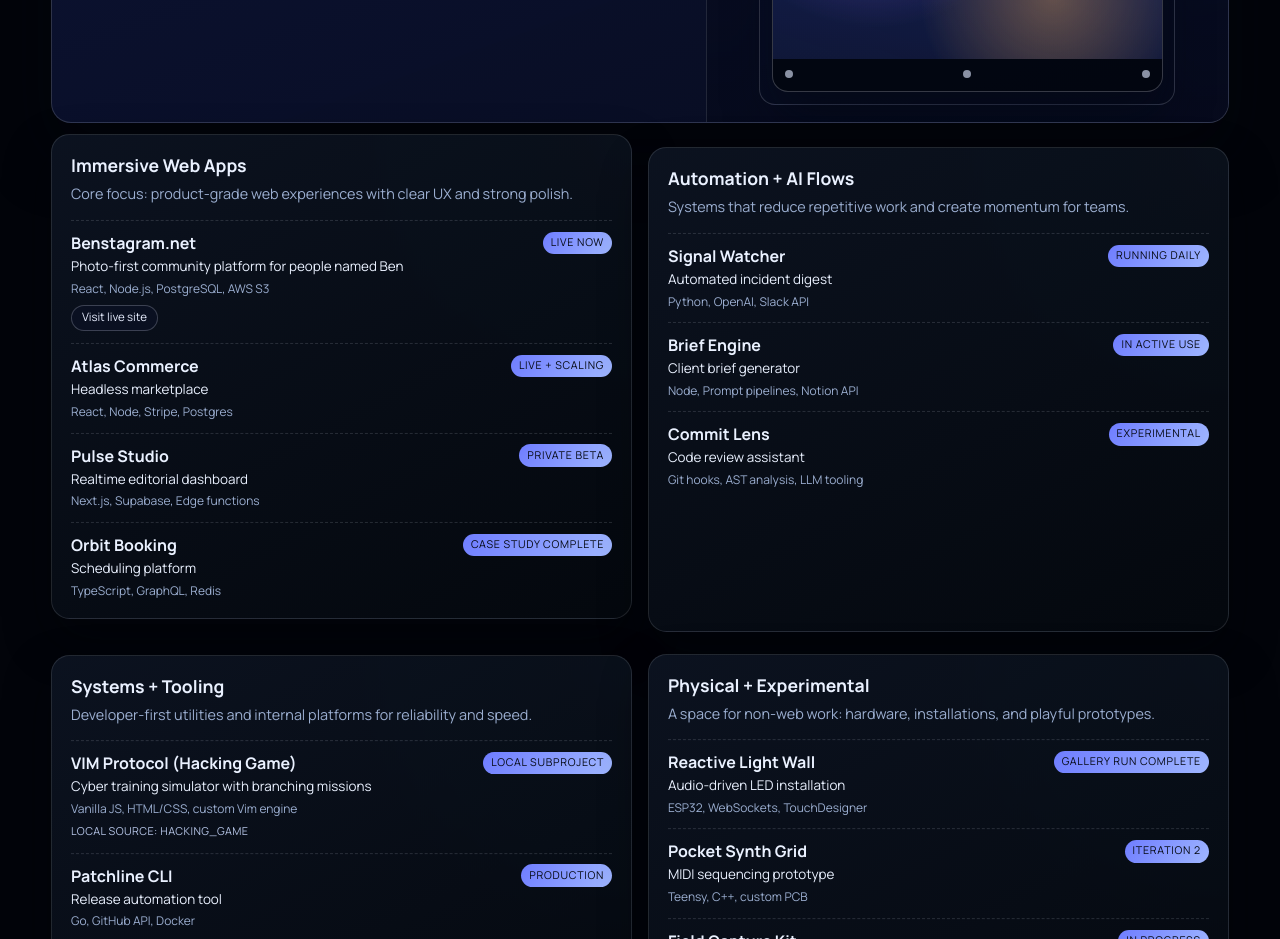
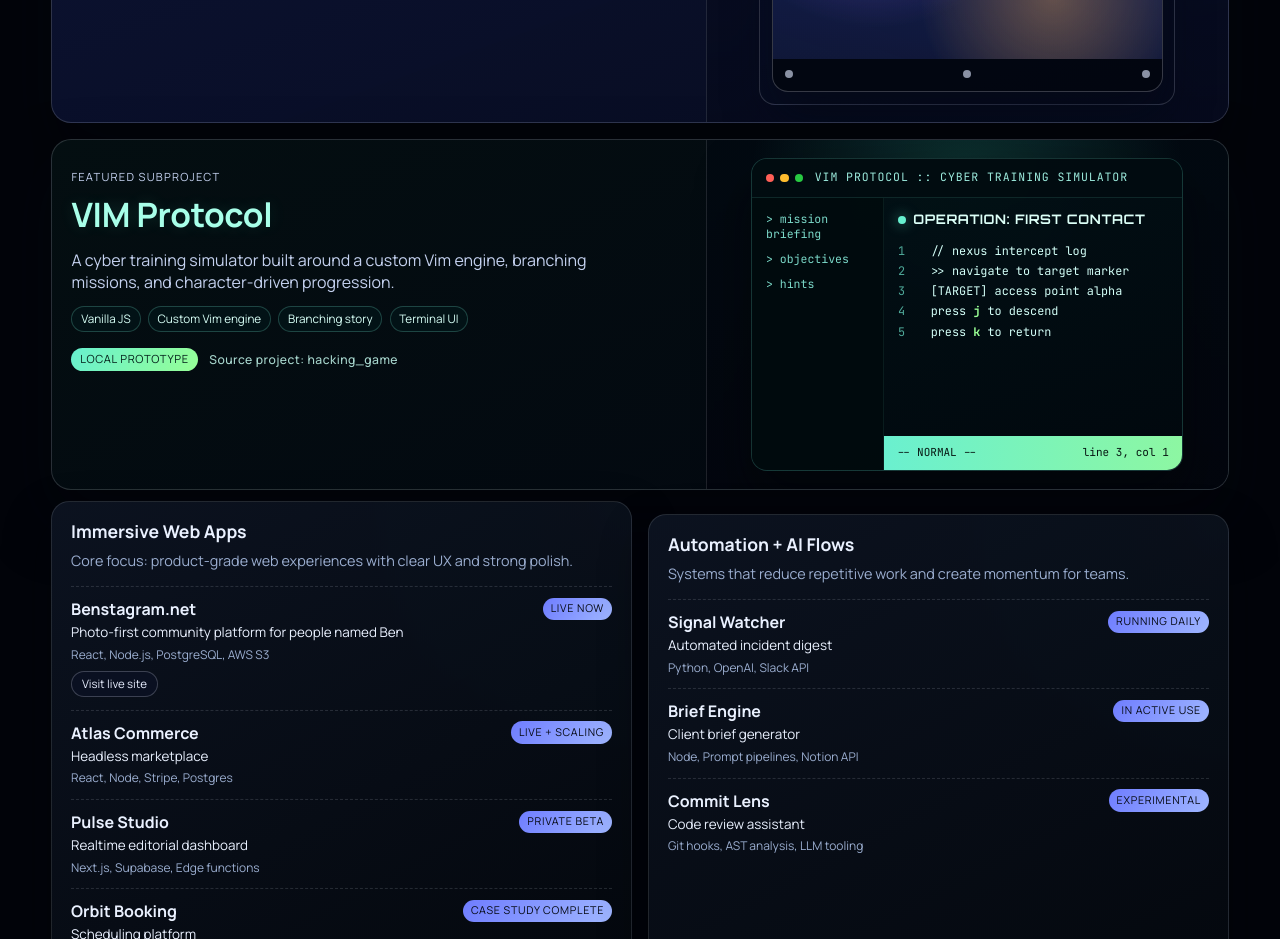
Before and after one commit to nkweeks/coding-around, a React (Vite) app: page / in a window 1280 px wide. Shown: the part 2080-3019 px from the top of the page. Built offline with nearby package versions, Linux system fonts and the light colour scheme.

Commit message:
Add featured VIM Protocol section

```diff
--- a/src/App.css
+++ b/src/App.css
@@ -484,8 +484,20 @@
   overflow: hidden;
 }
 
+.featured-project-card-vim {
+  background:
+    linear-gradient(155deg, rgba(4, 15, 18, 0.94), rgba(3, 8, 17, 0.96)),
+    radial-gradient(circle at 100% 0%, rgba(0, 244, 196, 0.18), transparent 40%);
+}
+
 .featured-project-copy {
   padding: 1.2rem;
+}
+
+.featured-project-copy-vim h3 {
+  font-family: var(--cyber-font);
+  color: #a8ffe9;
+  text-shadow: 0 0 1rem rgba(84, 255, 208, 0.14);
 }
 
 .featured-project-kicker {
@@ -494,6 +506,10 @@
   letter-spacing: 0.11em;
   color: #a7b9e6;
   font-size: 0.7rem;
+}
+
+.featured-project-kicker-vim {
+  color: #7cecd7;
 }
 
 .featured-project-copy h3 {
@@ -525,6 +541,12 @@
   background: rgba(10, 15, 39, 0.56);
 }
 
+.featured-project-tags-vim span {
+  border-color: rgba(128, 248, 223, 0.22);
+  color: #d7fff6;
+  background: rgba(2, 24, 27, 0.62);
+}
+
 .featured-project-actions {
   margin-top: 1rem;
   display: flex;
@@ -554,6 +576,18 @@
   background: rgba(9, 15, 38, 0.42);
 }
 
+.featured-project-actions-vim span {
+  color: #05231c;
+  background: linear-gradient(120deg, #67f0cf, #97ff96);
+}
+
+.featured-project-actions-vim strong {
+  font-size: 0.76rem;
+  letter-spacing: 0.04em;
+  color: #a9d8cf;
+  font-weight: 500;
+}
+
 .featured-project-visual {
   position: relative;
   min-height: 17rem;
@@ -565,6 +599,12 @@
   background:
     radial-gradient(circle at 52% 12%, rgba(143, 163, 255, 0.38), transparent 58%),
     linear-gradient(175deg, rgba(8, 13, 34, 0.52), rgba(6, 10, 28, 0.88));
+}
+
+.featured-project-visual-vim {
+  background:
+    radial-gradient(circle at 50% 12%, rgba(61, 255, 207, 0.16), transparent 54%),
+    linear-gradient(175deg, rgba(3, 10, 18, 0.78), rgba(3, 6, 14, 0.96));
 }
 
 .ben-preview-shell {
@@ -666,6 +706,137 @@
   height: 0.5rem;
   border-radius: 999px;
   background: rgba(222, 231, 255, 0.62);
+}
+
+.vim-preview-shell {
+  width: min(27rem, 100%);
+  border-radius: 1rem;
+  border: 1px solid rgba(112, 242, 214, 0.18);
+  overflow: hidden;
+  background:
+    linear-gradient(160deg, rgba(2, 17, 22, 0.96), rgba(1, 8, 14, 0.98)),
+    radial-gradient(circle at 50% 0%, rgba(0, 255, 194, 0.1), transparent 42%);
+  box-shadow: 0 1.6rem 3.2rem rgba(2, 6, 8, 0.56);
+}
+
+.vim-preview-topbar {
+  display: flex;
+  align-items: center;
+  gap: 0.38rem;
+  padding: 0.72rem 0.85rem;
+  border-bottom: 1px solid rgba(111, 237, 211, 0.12);
+  background: rgba(2, 12, 16, 0.9);
+}
+
+.vim-preview-topbar p {
+  margin: 0 0 0 0.35rem;
+  font-family: var(--terminal-font);
+  font-size: 0.72rem;
+  color: #9cebdd;
+  letter-spacing: 0.08em;
+}
+
+.vim-light {
+  width: 0.52rem;
+  height: 0.52rem;
+  border-radius: 999px;
+}
+
+.vim-light-red {
+  background: #ff5f57;
+}
+
+.vim-light-yellow {
+  background: #ffbd2e;
+}
+
+.vim-light-green {
+  background: #28ca42;
+}
+
+.vim-preview-body {
+  display: grid;
+  grid-template-columns: 8.2rem minmax(0, 1fr);
+  min-height: 17rem;
+}
+
+.vim-preview-sidebar {
+  display: grid;
+  align-content: start;
+  gap: 0.62rem;
+  padding: 0.9rem 0.85rem;
+  border-right: 1px solid rgba(111, 237, 211, 0.08);
+  background: rgba(1, 10, 13, 0.9);
+}
+
+.vim-preview-sidebar span {
+  font-family: var(--terminal-font);
+  font-size: 0.72rem;
+  color: #7ad8c8;
+  text-transform: lowercase;
+}
+
+.vim-preview-editor {
+  display: grid;
+  grid-template-rows: auto 1fr auto;
+}
+
+.vim-preview-header {
+  display: flex;
+  align-items: center;
+  gap: 0.45rem;
+  padding: 0.85rem 0.9rem 0.65rem;
+}
+
+.vim-status-dot {
+  width: 0.5rem;
+  height: 0.5rem;
+  border-radius: 999px;
+  background: #67f0cf;
+  box-shadow: 0 0 0.8rem rgba(103, 240, 207, 0.64);
+}
+
+.vim-preview-header p {
+  margin: 0;
+  font-family: var(--cyber-font);
+  font-size: 0.82rem;
+  color: #dcfff7;
+  letter-spacing: 0.05em;
+}
+
+.vim-preview-code {
+  padding: 0.2rem 0.9rem 0.9rem;
+}
+
+.vim-preview-code p {
+  margin: 0;
+  font-family: var(--terminal-font);
+  font-size: 0.74rem;
+  line-height: 1.7;
+  color: #d3fff8;
+}
+
+.vim-preview-code p span {
+  display: inline-block;
+  min-width: 1.6rem;
+  color: #4fa999;
+}
+
+.vim-preview-code p strong {
+  color: #9aff95;
+  font-weight: 700;
+}
+
+.vim-preview-statusbar {
+  display: flex;
+  align-items: center;
+  justify-content: space-between;
+  gap: 0.6rem;
+  padding: 0.62rem 0.85rem;
+  font-family: var(--terminal-font);
+  font-size: 0.69rem;
+  color: #081814;
+  background: linear-gradient(90deg, #6af0cf, #8df7a2);
 }
 
 .track-card {
@@ -1011,6 +1182,15 @@
     left: 0;
     bottom: 2%;
   }
+
+  .vim-preview-body {
+    grid-template-columns: 1fr;
+  }
+
+  .vim-preview-sidebar {
+    border-right: 0;
+    border-bottom: 1px solid rgba(111, 237, 211, 0.08);
+  }
 }
 
 @media (prefers-reduced-motion: reduce) {
--- a/src/App.jsx
+++ b/src/App.jsx
@@ -146,6 +146,16 @@
   stack: ['React', 'Node.js', 'PostgreSQL', 'AWS S3'],
   status: 'Live now',
   url: 'https://benstagram.net',
+}
+
+const featuredSubproject = {
+  name: 'VIM Protocol',
+  label: 'Featured Subproject',
+  summary:
+    'A cyber training simulator built around a custom Vim engine, branching missions, and character-driven progression.',
+  stack: ['Vanilla JS', 'Custom Vim engine', 'Branching story', 'Terminal UI'],
+  status: 'Local prototype',
+  source: 'Source project: hacking_game',
 }
 
 function CodingAroundMark() {
@@ -517,6 +527,62 @@
             </div>
           </article>
 
+          <article className="featured-project-card featured-project-card-vim">
+            <div className="featured-project-copy featured-project-copy-vim">
+              <p className="featured-project-kicker featured-project-kicker-vim">
+                {featuredSubproject.label}
+              </p>
+              <h3>{featuredSubproject.name}</h3>
+              <p>{featuredSubproject.summary}</p>
+              <div className="featured-project-tags featured-project-tags-vim">
+                {featuredSubproject.stack.map((item) => (
+                  <span key={item}>{item}</span>
+                ))}
+              </div>
+              <div className="featured-project-actions featured-project-actions-vim">
+                <span>{featuredSubproject.status}</span>
+                <strong>{featuredSubproject.source}</strong>
+              </div>
+            </div>
+
+            <div className="featured-project-visual featured-project-visual-vim" aria-hidden="true">
+              <div className="vim-preview-shell">
+                <div className="vim-preview-topbar">
+                  <span className="vim-light vim-light-red" />
+                  <span className="vim-light vim-light-yellow" />
+                  <span className="vim-light vim-light-green" />
+                  <p>VIM PROTOCOL :: CYBER TRAINING SIMULATOR</p>
+                </div>
+
+                <div className="vim-preview-body">
+                  <div className="vim-preview-sidebar">
+                    <span>&gt; mission briefing</span>
+                    <span>&gt; objectives</span>
+                    <span>&gt; hints</span>
+                  </div>
+
+                  <div className="vim-preview-editor">
+                    <div className="vim-preview-header">
+                      <span className="vim-status-dot" />
+                      <p>OPERATION: FIRST CONTACT</p>
+                    </div>
+                    <div className="vim-preview-code">
+                      <p><span>1</span> // nexus intercept log</p>
+                      <p><span>2</span> &gt;&gt; navigate to target marker</p>
+                      <p><span>3</span> [TARGET] access point alpha</p>
+                      <p><span>4</span> press <strong>j</strong> to descend</p>
+                      <p><span>5</span> press <strong>k</strong> to return</p>
+                    </div>
+                    <div className="vim-preview-statusbar">
+                      <span>-- NORMAL --</span>
+                      <span>line 3, col 1</span>
+                    </div>
+                  </div>
+                </div>
+              </div>
+            </div>
+          </article>
+
           <div className="track-grid">
             {projectTracks.map((track, index) => (
               <article
--- a/src/index.css
+++ b/src/index.css
@@ -1,4 +1,4 @@
-@import url('https://fonts.googleapis.com/css2?family=Chakra+Petch:wght@400;500;600&family=Manrope:wght@400;500;700&family=Teko:wght@500;700&display=swap');
+@import url('https://fonts.googleapis.com/css2?family=Chakra+Petch:wght@400;500;600&family=JetBrains+Mono:wght@400;700&family=Manrope:wght@400;500;700&family=Orbitron:wght@700;900&family=Teko:wght@500;700&display=swap');
 
 :root {
   --bg-980: #02040a;
@@ -15,6 +15,8 @@
   --display-font: 'Teko', sans-serif;
   --body-font: 'Manrope', sans-serif;
   --mono-font: 'Chakra Petch', monospace;
+  --terminal-font: 'JetBrains Mono', monospace;
+  --cyber-font: 'Orbitron', sans-serif;
   font-family: var(--body-font);
   font-synthesis: none;
   text-rendering: geometricPrecision;
```
